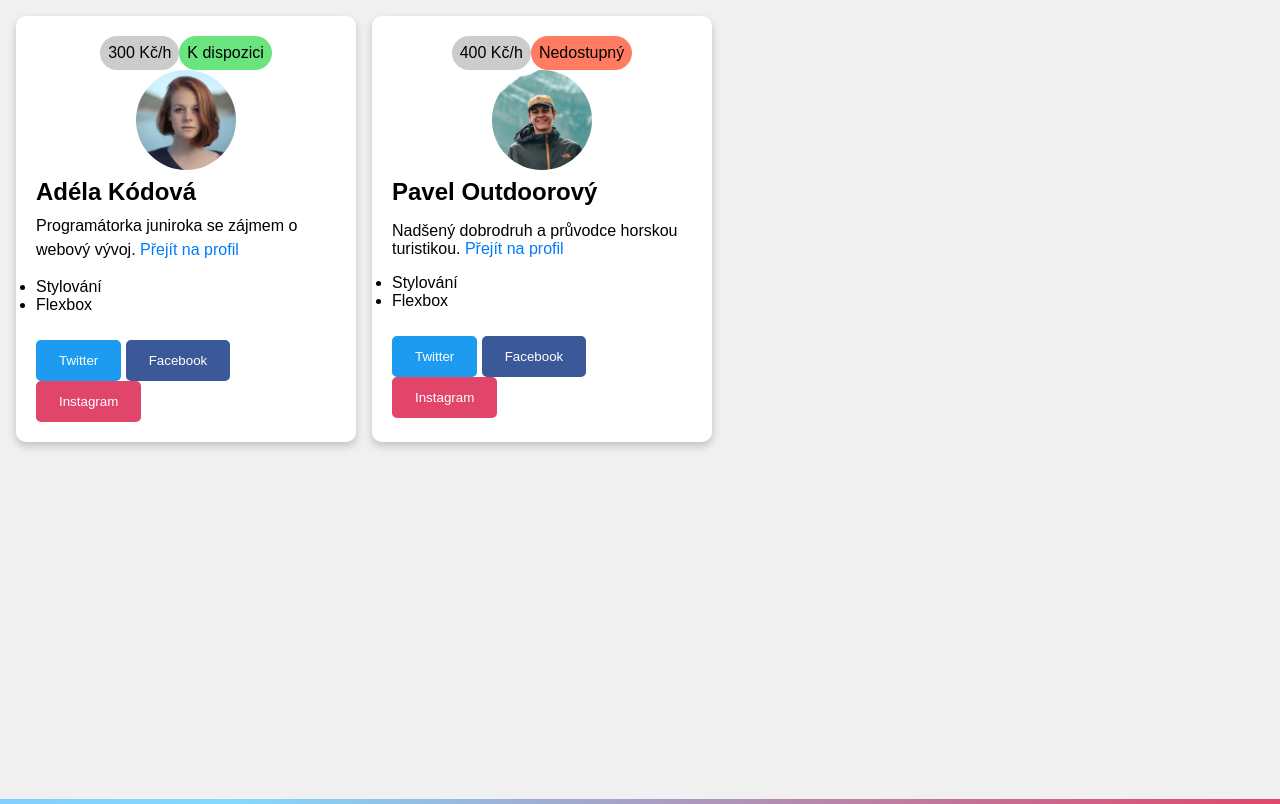
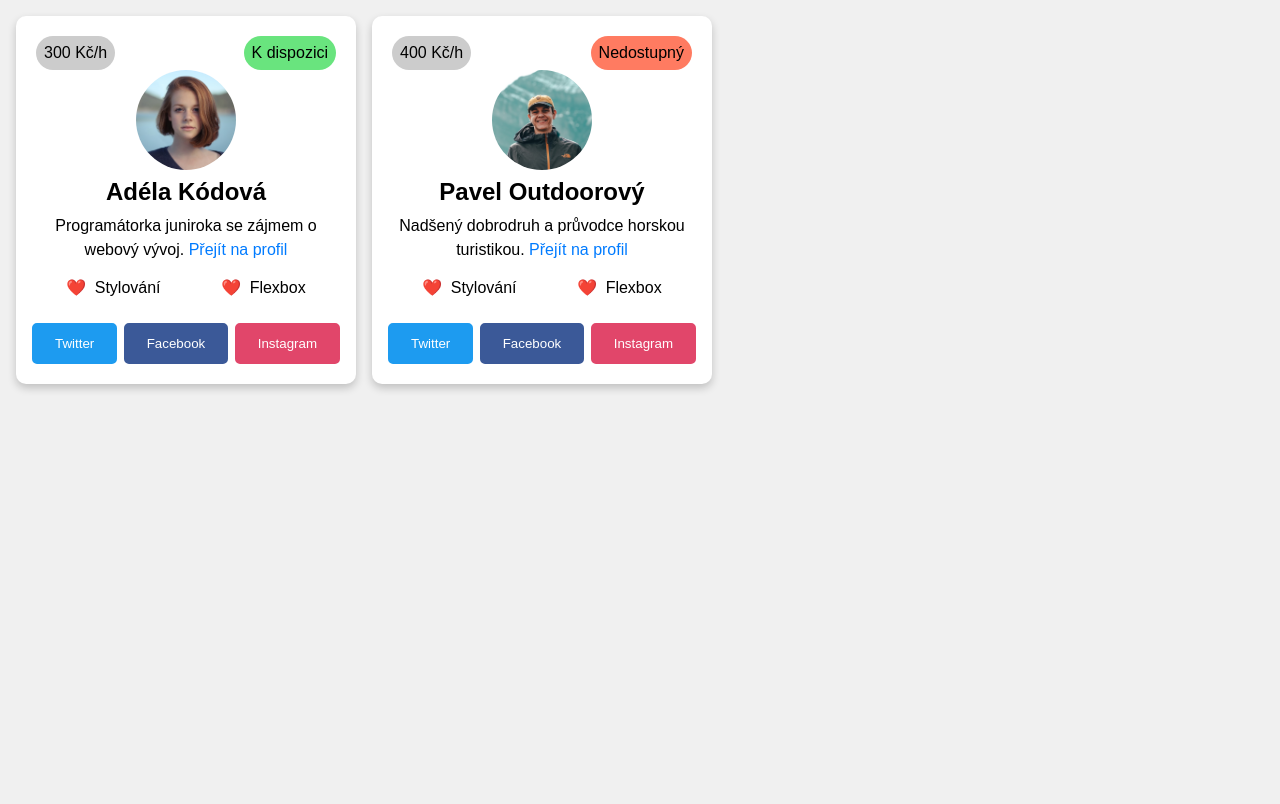
Before and after one commit to dukhnich/selektory-BEM-cviceni, a plain HTML site: page index.html in a window 1280 px wide. Drawn offline with Linux system fonts and the light colour scheme.

Commit message:
improve styles

```diff
--- a/index.html
+++ b/index.html
@@ -24,17 +24,17 @@
            <h2 class="user__title">Adéla Kódová</h2>
            <p class="user__description">Programátorka juniroka se zájmem o webový vývoj. <a href="#s">Přejít na profil</a></p>
            <!-- Koníčky -->
-           <ul class="user__hobby">
-             <li>
+           <ul class="user__hobbies">
+             <li class="user__hobby">
                Stylování
              </li>
-             <li>
+             <li class="user__hobby">
                Flexbox
              </li>
            </ul>
          </div>
          <!-- Tlačítka s odkazy -->
-         <div>
+         <div class="user__buttons">
            <button class="user__button user__button--twitter">Twitter</button>
            <button class="user__button user__button--facebook">Facebook</button>
            <button class="user__button user__button--instagram">Instagram</button>
@@ -54,19 +54,19 @@
          <!-- Informace o uživateli -->
          <div class="user__info">
            <h2 class="user__title">Pavel Outdoorový</h2>
-           <p class="popis-uzivatele">Nadšený dobrodruh a průvodce horskou turistikou. <a href="#s">Přejít na profil</a></p>
+           <p class="user__description">Nadšený dobrodruh a průvodce horskou turistikou. <a href="#s">Přejít na profil</a></p>
            <!-- Koníčky -->
-           <ul class="user__hobby">
-             <li>
+           <ul class="user__hobbies">
+             <li class="user__hobby">
                Stylování
              </li>
-             <li>
+             <li class="user__hobby">
                Flexbox
              </li>
            </ul>
          </div>
          <!-- Tlačítka s odkazy -->
-         <div>
+         <div class="user__buttons">
            <button class="user__button user__button--twitter">Twitter</button>
            <button class="user__button user__button--facebook">Facebook</button>
            <button class="user__button user__button--instagram">Instagram</button>
--- a/style.css
+++ b/style.css
@@ -52,6 +52,7 @@ img {
   display: flex;
   align-items: center;
   justify-content: space-between;
+  width: 100%;
 }
 .user__aviability {
   border-radius: 40px;
@@ -82,6 +83,10 @@ img {
 /* Uživatelský text */
 .user__info {
   margin-bottom: 10px;
+  display: flex;
+  flex-direction: column;
+  align-items: center;
+  text-align: center;
 }
 
 .user__title {
@@ -97,8 +102,18 @@ img {
 }
 
 /* Udělat seznam se srdíčky místo odrážek */
-.user__hobby {
+.user__hobbies {
   padding: 0;
+  display: flex;
+  align-items: center;
+  justify-content: space-around;
+  width: 100%;
+  list-style: none;
+}
+
+.user__hobby::before {
+  content: '❤️';
+  margin-right: 4px;
 }
 
 /* Navštívené odkazy jinou barvou */
@@ -107,13 +122,14 @@ img {
 a {
   text-decoration: none;
   color: #007bff;
+  position: relative;
 }
 
-a:hover {
+a:visited {
   color: #0065d1;
 }
 
-.user__button:before {
+a:hover::after {
   content: '';
   width: 100%;
   height: 5px;
@@ -124,6 +140,13 @@ a:hover {
 }
 
 /* Tlačítka */
+.user__buttons {
+  display: flex;
+  align-items: center;
+  justify-content: space-between;
+  align-self: stretch;
+  margin: 0 -4px;
+}
 
 .user__button {
   padding: 10px 20px;
```
